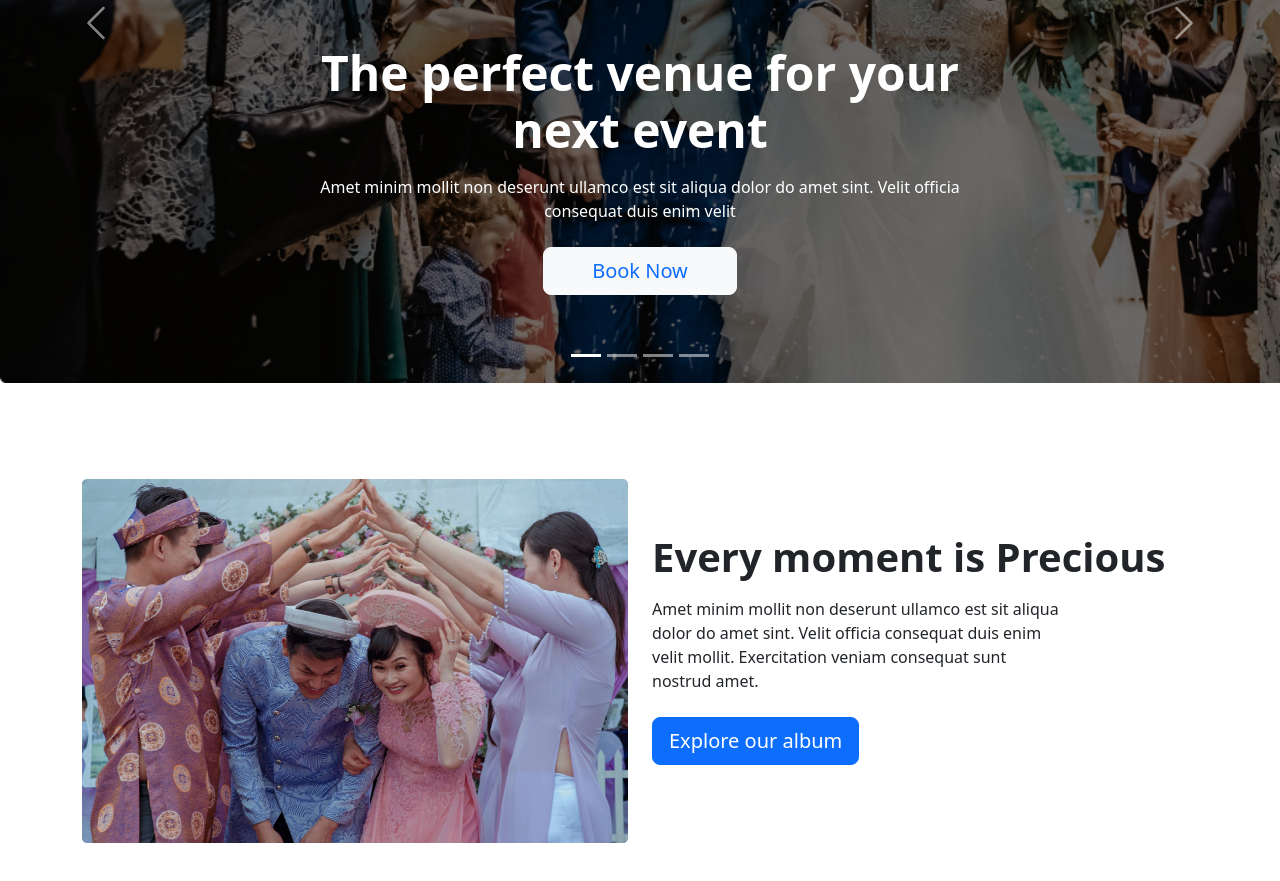
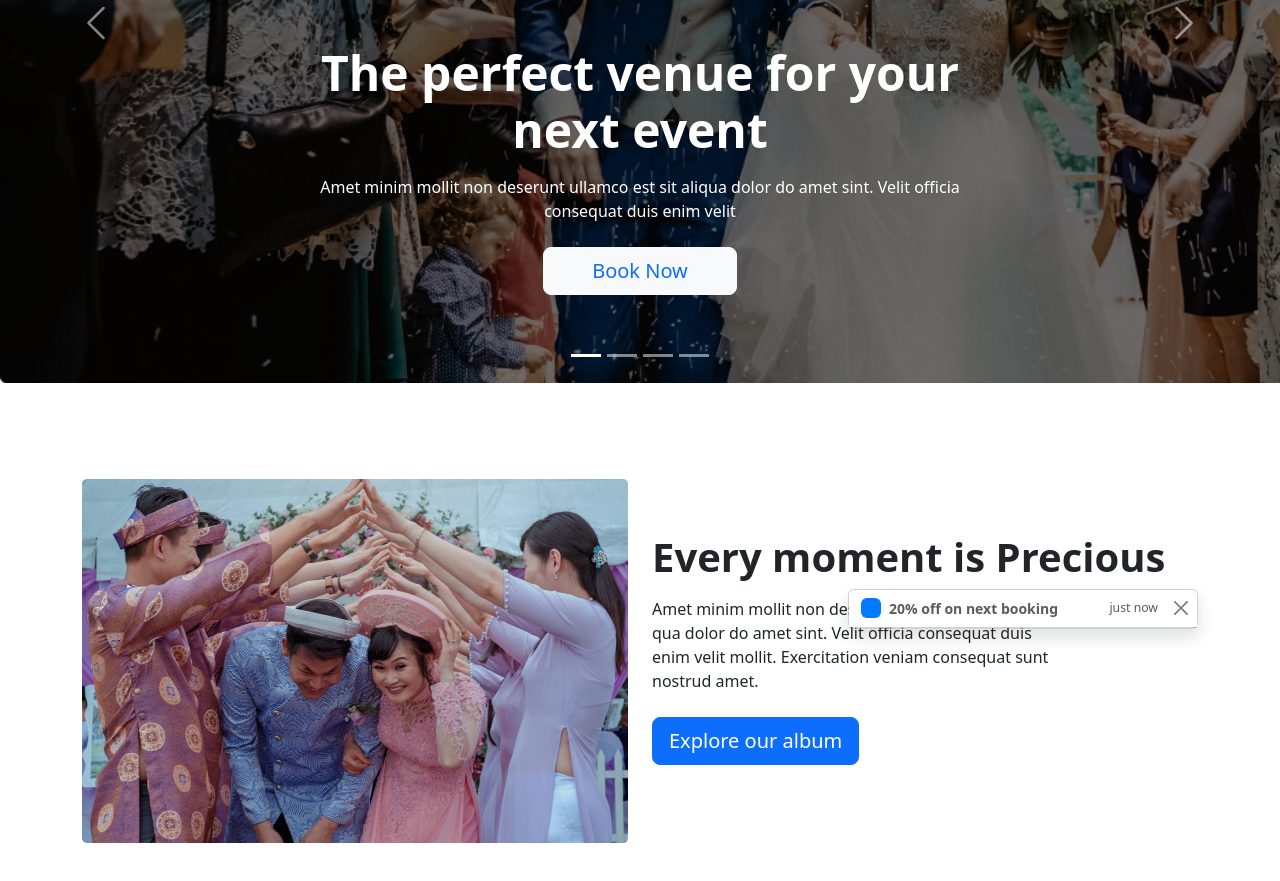
Before and after one commit to Pranto-Nondi/convention-centre-app, a plain HTML site: page index.html in a window 1280 px wide. Shown: the part 412-1293 px from the top of the page. Drawn offline with Linux system fonts and the light colour scheme.

Commit message:
moment progress

```diff
--- a/index.html
+++ b/index.html
@@ -159,10 +159,31 @@
                         <img class="img-fluid mx-auto " src="./images/wedding.png" alt="">
                     </div>
                     <div class="col d-flex justify-content-start align-items-center  ">
-                        <div class="d-flex justify-content-start align-items-center mx-auto ">
+                        <div class="d-flex justify-content-start align-items-center mx-auto  ">
                             <div class="h-25 ">
                                 <h5 class="  mt-4 display-6 fw-semibold">Every moment is Precious </h5>
-                                <p class=" py-2 w-75  ">Amet minim mollit non deserunt ullamco est sit aliqua
+                                <div aria-live="polite" aria-atomic="true" class="position-relative">
+                                    <div class="toast-container top-0 end-0 pb-3">
+                                        <!-- Then put toasts within -->
+                                        <div class="toast fade show" role="alert" aria-live="assertive"
+                                            aria-atomic="true">
+                                            <div class="toast-header">
+                                                <svg class="bd-placeholder-img rounded me-2" width="20" height="20"
+                                                    xmlns="http://www.w3.org/2000/svg" aria-hidden="true"
+                                                    preserveAspectRatio="xMidYMid slice" focusable="false">
+                                                    <rect width="100%" height="100%" fill="#007aff"></rect>
+                                                </svg>
+                                                <strong class="me-auto">20% off on next booking
+                                                </strong>
+                                                <small class="text-muted">just now</small>
+                                                <button type="button" class="btn-close" data-bs-dismiss="toast"
+                                                    aria-label="Close"></button>
+                                            </div>
+
+                                        </div>
+                                    </div>
+                                </div>
+                                <p class=" py-2 w-75  ">Amet minim mollit non deserunt ullamco est sit ali qua
                                     dolor do amet sint. Velit officia consequat duis enim velit mollit. Exercitation
                                     veniam
                                     consequat sunt nostrud amet.
```
